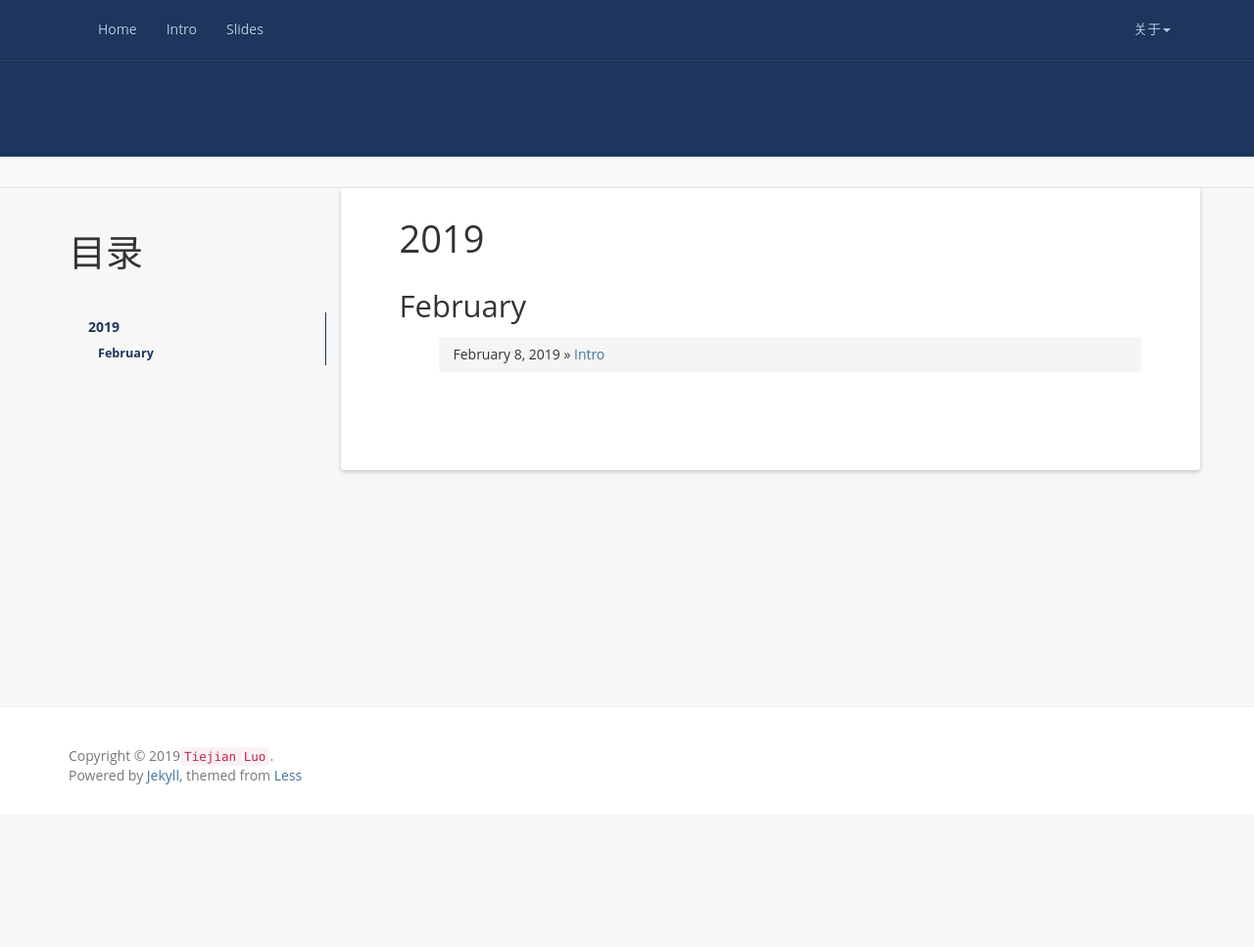
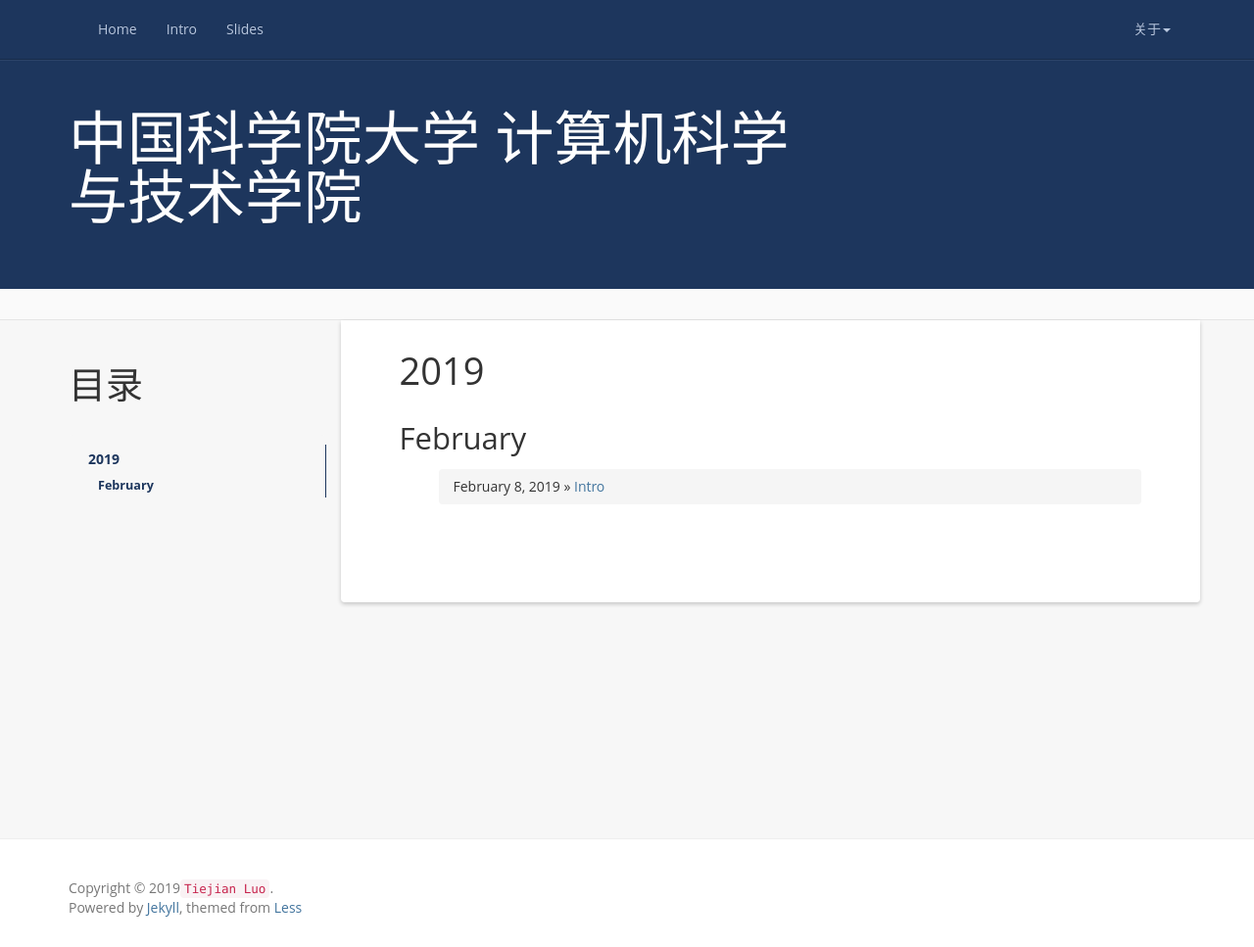
Before and after one commit to tjluo-ucas/ns, a Jekyll site: the page built from index.html, in a window 1280 px wide and 967 px high. Shown: the whole window at 98% size. Built offline with Jekyll 4.4.1, drawn with Linux system fonts in a browser that asks for light colours; nearby versions of some CDN libraries; a script that is not in the unit is left out; comment, search, counter and statistics services are not loaded.

Commit message:
Update _config.yml

```diff
--- a/_config.yml
+++ b/_config.yml
@@ -1,7 +1,8 @@
 name: Network Science
 author: Tiejian Luo
 email: tjluo@ucas.ac.cn
-description: Actually, less is more!
+description: [中国科学院大学 计算机科学与技术学院]
+motto: [中国科学院大学 计算机科学与技术学院]
 github: https://github.com/tjluo-ucas/ns
 resume_site: http://people.ucas.ac.cn/~tjluo
 baseurl: "/ns"
```
